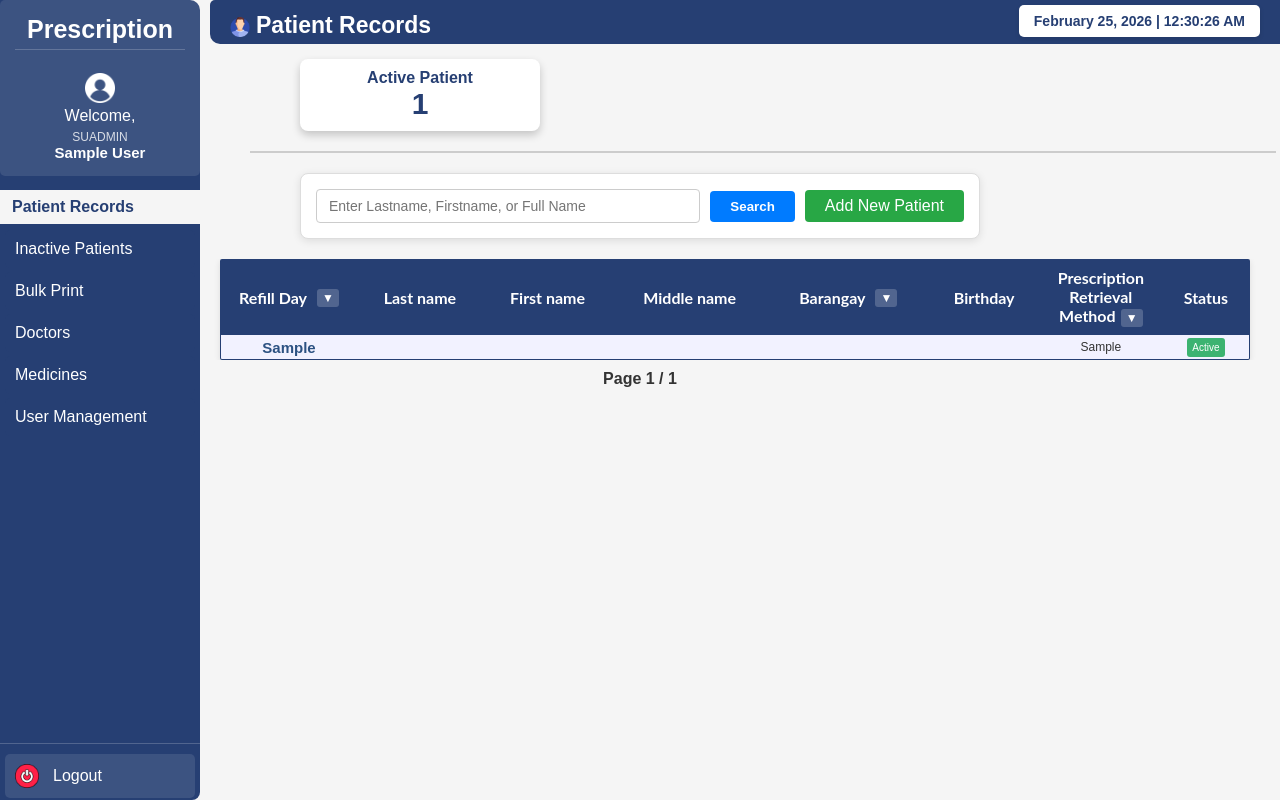
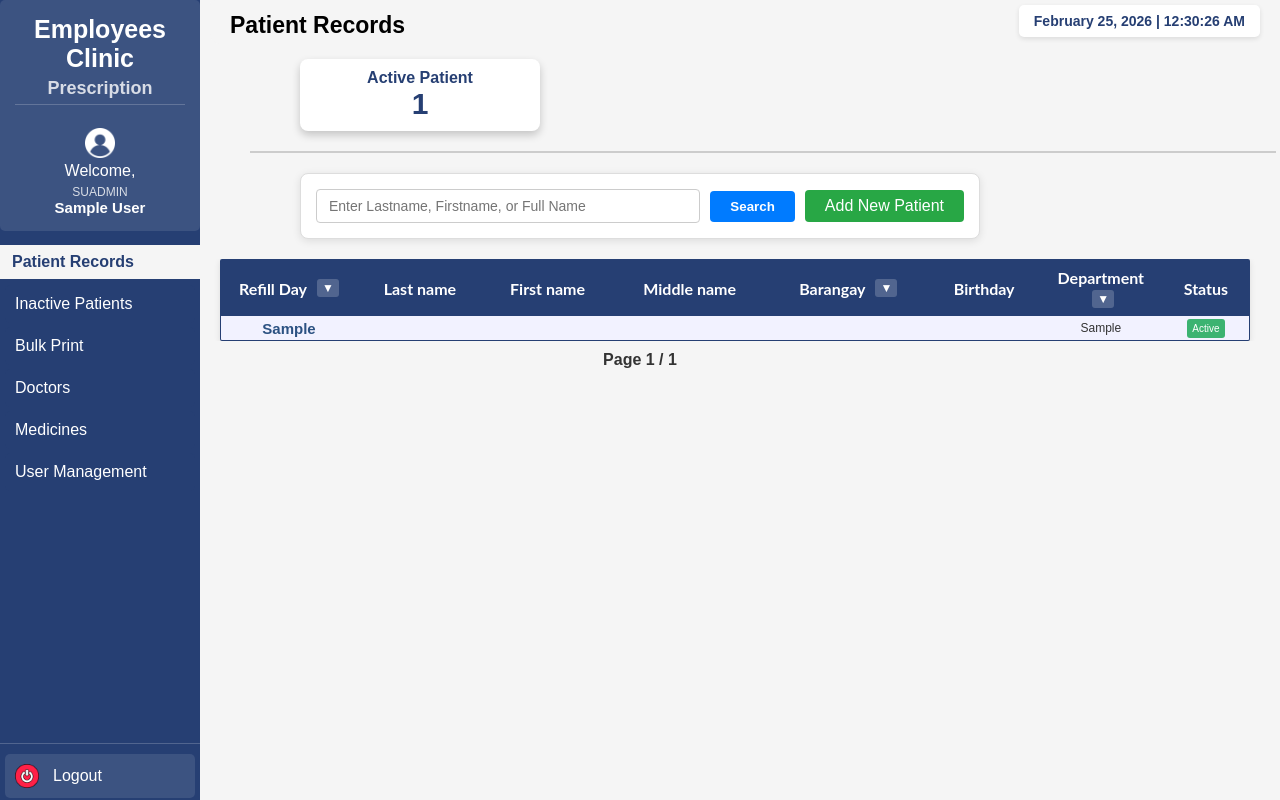
Before and after one commit to almolina300-del/Hospice1, a PHP site: page /patiententry.php in a window 1280 px wide. Run offline with PHP 8.4, Linux system fonts and the light colour scheme; the visitor is signed in with stand-in values (Sample User, id 1); tables that the repository leaves empty or names only in its code hold one stand-in row (values such as "Sample post"); data that the repository does not hold is empty.

Commit message:
EMP_CLINIC_2026_02_24

```diff
--- a/CSS/inactive_patient.css
+++ b/CSS/inactive_patient.css
@@ -1,3 +1,4 @@
+
 /* Modal styling */
 #deactivateModal > div {
     box-shadow: 0 5px 15px rgba(0,0,0,0.3);
--- a/CSS/ptinfo.css
+++ b/CSS/ptinfo.css
@@ -13,8 +13,8 @@ body {
 h1 {
   text-align: left;
   height: 20px;
-  color: white;
-  background-color: #263F73;
+  color: black;
+  background-color: whitesmoke;
   margin-left: 210px;
   margin-top: 0px;
   font-size: 23px;
--- a/CSS/style.css
+++ b/CSS/style.css
@@ -189,8 +189,8 @@ button[onclick*="showDeactivateModal"] {
  h1 {
    text-align: left;
    height: 20px;
-   color: white;
-   background-color: #263F73;
+   color: black;
+   background-color: whitesmoke;
    margin-left: 210px;
    margin-top: 0px;
    font-size: 23px;
@@ -316,8 +316,8 @@ button[onclick*="showDeactivateModal"] {
    padding-top: 0px;
    display: flex;
    flex-direction: column;
-   border-top-right-radius: 10px;
-   border-bottom-right-radius: 8px;
+   border-top-right-radius: 0px;
+   border-bottom-right-radius: 0px;
    z-index: 1000;
  }
 
--- a/Config/Config.php
+++ b/Config/Config.php
@@ -2,7 +2,7 @@
 define('SQL_HOST','localhost');
 define('SQL_USER','root');
 define('SQL_PASS','');
-define('SQL_DB','hospice');
+define('SQL_DB','employees_clinic');
 
 $conn = mysqli_connect(SQL_HOST, SQL_USER, SQL_PASS, SQL_DB);
 
--- a/Doctors.php
+++ b/Doctors.php
@@ -209,7 +209,7 @@ $table_doctors = "<table align='center'>
     </div>
 
     <h1 align='center'>
-        <img src="img/doctor_icon.png" alt="doctor_icon" class="logo">Doctors Management
+        Doctors Management
     </h1>
 
 
--- a/Patiententry.php
+++ b/Patiententry.php
@@ -87,17 +87,17 @@
             $refill_count = $row['count'];
         }
     }
-    $retrieval_filter = isset($_GET['retrieval_filter']) ? mysqli_real_escape_string($conn, $_GET['retrieval_filter']) : '';
-    $retrievalFilterActive = !empty($retrieval_filter) && $retrieval_filter != 'all';
+   $department_filter = isset($_GET['department_filter']) ? mysqli_real_escape_string($conn, $_GET['department_filter']) : '';
+$departmentFilterActive = !empty($department_filter) && $department_filter != 'all';
 
-    // Get count for selected retrieval method
-    $retrieval_count = 0;
-    if ($retrievalFilterActive) {
-        $count_query = "SELECT COUNT(*) as count FROM patient_details WHERE is_active = 1 AND Prescription_retrieval_method = '$retrieval_filter'";
+// Get count for selected department
+$department_count = 0;
+if ($departmentFilterActive) {
+    $count_query = "SELECT COUNT(*) as count FROM patient_details WHERE is_active = 1 AND Department = '$department_filter'";
     $result = mysqli_query($conn, $count_query);
     if ($result) {
         $row = mysqli_fetch_assoc($result);
-            $retrieval_count = $row['count'];
+        $department_count = $row['count'];
     }
 }
     ?>
@@ -117,7 +117,10 @@
             <?php if (isset($_SESSION['First_name'])): ?>
                 <div class="welcome-user" style="color: white; text-align: center; padding: 15px; margin-bottom: 10px; background: rgba(255,255,255,0.1); border-radius: 5px;">
                     <div style="font-size: 25px; color: white; font-weight: bold; margin-bottom: 5px; border-bottom: 1px solid rgba(255,255,255,0.2); padding-bottom: 5px;">
+                     Employees Clinic<br>
+                        <div style="margin-top: 5px; font-size: 18px; color: rgba(255,255,255,0.8);">
                           Prescription
+                        </div>
                     </div> <br>
                     <img src="img/user_icon.png" alt="User Icon" style="width: 30px; height: 30px; filter: brightness(0) invert(1);"><br>
                     Welcome,<br>
@@ -177,7 +180,7 @@
             </div>
         </div>
 
-        <h1 align='center'> <img src="img/patient_record_icon.png" alt="patient_record_icon" class="logo">Patient Records</h1>
+        <h1 align='center'>Patient Records</h1>
 
         <div class="datetime-header" id="liveDateTime">
             <?php
@@ -290,13 +293,13 @@
             WHERE p.Patient_id = pd.Patient_id
             ORDER BY p.Date DESC
             LIMIT 1) as LastRefillDay,
-        pd.Prescription_retrieval_method AS RetrievalMethod
+        pd.Department AS Department
     FROM patient_details pd
     WHERE $whereCondition";
 
-            // Prescription Retrieval Method filter - BEFORE $countSql is defined
-            if (!empty($retrieval_filter)) {
-                $sql .= " AND pd.Prescription_retrieval_method = '$retrieval_filter'";
+            // Department Method filter - BEFORE $countSql is defined
+            if (!empty($department_filter)) {
+    $sql .= " AND pd.Department = '$department_filter'";
 }
 
             if (!empty($barangay_filter)) {
@@ -330,8 +333,8 @@
             WHERE $whereCondition";
 
             // Add filters to count query
-            if (!empty($retrieval_filter)) {
-                $countSql .= " AND pd.Prescription_retrieval_method = '$retrieval_filter'";
+            if (!empty($department_filter)) {
+    $countSql .= " AND pd.Department = '$department_filter'";
 }
 
             if (!empty($barangay_filter)) {
@@ -356,9 +359,7 @@
                 }
             }
         } else {
-            // NO SEARCH - SHOW ALL RECORDS
-            // ... rest of your non-search code remains the same
-            // NO SEARCH - SHOW ALL RECORDS
+            /// NO SEARCH - SHOW ALL RECORDS
 // MODIFIED SQL TO INCLUDE LATEST PRESCRIPTION REFILL DAY
 $sql = "SELECT pd.*,
     (SELECT p.Refill_day
@@ -366,7 +367,7 @@
         WHERE p.Patient_id = pd.Patient_id
         ORDER BY p.Date DESC
         LIMIT 1) as LastRefillDay,
-        pd.Prescription_retrieval_method AS RetrievalMethod
+    pd.Department AS Department
 FROM patient_details pd
 WHERE pd.is_active = 1";
 
@@ -374,9 +375,9 @@
                 $sql .= " AND pd.Barangay = '$barangay_filter'";
             }
 
-            // ADD THIS - Prescription Retrieval Method filter for MAIN QUERY
-            if (!empty($retrieval_filter)) {
-                $sql .= " AND pd.Prescription_retrieval_method = '$retrieval_filter'";
+            // ADD THIS - Department filter for MAIN QUERY
+            if (!empty($department_filter)) {
+    $sql .= " AND pd.Department = '$department_filter'";
 }
             // Refill Day filter for MAIN QUERY
             if (!empty($refill_filter)) {
@@ -409,8 +410,8 @@
                 $countSql .= " AND pd.Barangay = '$barangay_filter'";
             }
             // ADD THIS - Prescription Retrieval Method filter for COUNT QUERY
-            if (!empty($retrieval_filter)) {
-                $countSql .= " AND pd.Prescription_retrieval_method = '$retrieval_filter'";
+           if (!empty($department_filter)) {
+    $countSql .= " AND pd.Department = '$department_filter'";
 }
             // Refill Day filter for COUNT QUERY
             if (!empty($refill_filter)) {
@@ -517,31 +518,29 @@
             // Prescription Retrieval Method header with filter button
            echo "<th class='narrow-column'>";
 echo "<div class='prescription-header-container'>";
-
-            // Column title
-            echo "<span style='color:white;'>Prescription Retrieval Method</span>";
+echo "<span style='color:white;'>Department</span>";
 
             // Show filter indicator if active
-            if ($retrievalFilterActive) {
+           if ($departmentFilterActive) {
     echo "<span class='filter-indicator'>🔍</span>";
 
     // Show count badge in the header
-                echo "<span class='barangay-count-badge' title='$retrieval_count patients with $retrieval_filter retrieval method'>$retrieval_count</span>";
+    echo "<span class='barangay-count-badge' title='$department_count patients with $department_filter department'>$department_count</span>";
 }
 
 // Filter button with dynamic icon
-            $filterIcon = $retrievalFilterActive ? "🔽" : "▼";
-            echo "<button class='filter-btn' onclick=\"showRetrievalFilter()\" title='Filter by Prescription Retrieval Method'>$filterIcon</button>";
+$filterIcon = $departmentFilterActive ? "🔽" : "▼";
+echo "<button class='filter-btn' onclick=\"showDepartmentFilter()\" title='Filter by Department'>$filterIcon</button>";
 
 // Clear filter button (only show when filter is active)
-            if ($retrievalFilterActive) {
+if ($departmentFilterActive) {
     // Build clear URL
     $queryParams = $_GET;
-                unset($queryParams['retrieval_filter']);
+    unset($queryParams['department_filter']);
     unset($queryParams['page']); // Reset to page 1
     $clearUrl = $_SERVER['PHP_SELF'] . '?' . http_build_query($queryParams);
 
-                echo "<a href='" . $clearUrl . "' class='clear-filter-btn' title='Clear Prescription Retrieval Method Filter'>❌</a>";
+    echo "<a href='" . $clearUrl . "' class='clear-filter-btn' title='Clear Department Filter'>❌</a>";
 }
 
             echo "</div>";
@@ -575,9 +574,9 @@
                 foreach ($otherColumns as $col) {
                     echo "<td align='center'>" . strtoupper($row[$col]) . "</td>";
                 }
-                // Prescription Retrieval Method Column (make sure this column exists in your database)
-                $retrievalMethod = !empty($row['RetrievalMethod']) ? $row['RetrievalMethod'] : 'NOT SPECIFIED';
-                echo "<td align='center' style='font-size:12px; width: 120px;'>" . htmlspecialchars($retrievalMethod) . "</td>";
+                // Department Method Column (make sure this column exists in your database)
+                $department = !empty($row['Department']) ? $row['Department'] : 'NOT SPECIFIED';
+echo "<td align='center' style='font-size:12px; width: 120px;'>" . htmlspecialchars($department) . "</td>";
 
 
                 // Status Column (needs special handling since it has a button)
@@ -617,7 +616,7 @@
     if (!empty($runsearch)) $prev_link .= "&dosearch=" . urlencode($runsearch);
     if (!empty($barangay_filter)) $prev_link .= "&barangay_filter=" . urlencode($barangay_filter);
     if (!empty($refill_filter)) $prev_link .= "&refill_filter=" . urlencode($refill_filter);
-            if (!empty($retrieval_filter)) $prev_link .= "&retrieval_filter=" . urlencode($retrieval_filter);
+    if (!empty($department_filter)) $prev_link .= "&department_filter=" . urlencode($department_filter);
 
             echo "<a href='" . $prev_link . "'
         style='padding:8px 15px; margin-right:10px;
@@ -632,7 +631,7 @@
             if (!empty($runsearch)) $next_link .= "&dosearch=" . urlencode($runsearch);
             if (!empty($barangay_filter)) $next_link .= "&barangay_filter=" . urlencode($barangay_filter);
             if (!empty($refill_filter)) $next_link .= "&refill_filter=" . urlencode($refill_filter);
-            if (!empty($retrieval_filter)) $next_link .= "&retrieval_filter=" . urlencode($retrieval_filter);
+           if (!empty($department_filter)) $next_link .= "&department_filter=" . urlencode($department_filter);
             echo "<a href='" . $next_link . "'
         style='padding:8px 15px;
             background:#28A745; color:white;
@@ -1060,12 +1059,12 @@
                 });
             });
             // Add these functions to your existing JavaScript section
-            function showRetrievalFilter() {
-                document.getElementById('retrievalFilterModal').style.display = 'flex';
+            function showDepartmentFilter() {
+                document.getElementById('departmentFilterModal').style.display = 'flex';
             }
 
-            function hideRetrievalFilter() {
-                document.getElementById('retrievalFilterModal').style.display = 'none';
+            function hideDepartmentFilter() {
+                document.getElementById('departmentFilterModal').style.display = 'none';
             }
 
             // Update the existing Escape key handler to include retrieval filter
@@ -1073,11 +1072,13 @@
                 if (e.key === 'Escape') {
                     hideBarangayFilter();
                     hideRefillDayFilter();
-                    hideRetrievalFilter();
+                    hideDepartmentFilter();
                     hideDeactivateModal();
                 }
             });
         </script>
+
+
         <!-- Refill Day Filter Modal -->
         <div id="refillDayFilterModal" style="display:none; position:fixed; top:0; left:0; width:100%; height:100%; background:rgba(0,0,0,0.5); z-index:10001; justify-content:center; align-items:center;">
             <div style="background:white; padding:20px; border-radius:8px; width:400px; max-height:80vh; overflow-y:auto;">
@@ -1160,27 +1161,29 @@
                 if (e.key === 'Escape') {
                     hideBarangayFilter();
                     hideRefillDayFilter();
+                    hideDepartmentFilter();
                     hideDeactivateModal();
                 }
             });
         </script>
-        <!-- Prescription Retrieval Method Filter Modal -->
-        <div id="retrievalFilterModal" style="display:none; position:fixed; top:0; left:0; width:100%; height:100%; background:rgba(0,0,0,0.5); z-index:10002; justify-content:center; align-items:center;">
+
+        <!-- Department Filter Modal (Correct Version) -->
+        <div id="departmentFilterModal" style="display:none; position:fixed; top:0; left:0; width:100%; height:100%; background:rgba(0,0,0,0.5); z-index:10002; justify-content:center; align-items:center;">
             <div style="background:white; padding:20px; border-radius:8px; width:400px; max-height:80vh; overflow-y:auto;">
-                <h3 style="margin-top:0; color:#263F73;">Filter by Prescription Retrieval Method</h3>
-                <form method="get" action="Patiententry.php" id="retrievalFilterForm">
+                <h3 style="margin-top:0; color:#263F73;">Filter by Department</h3>
+                <form method="get" action="Patiententry.php" id="departmentFilterForm">
                     <div style="margin-bottom:15px;">
-                        <label style="display:block; margin-bottom:5px; font-weight:bold;">Select Retrieval Method:</label>
-                        <select name="retrieval_filter" style="width:100%; padding:8px; border:1px solid #ccc; border-radius:4px;">
-                            <option value="">All Methods</option>
+                        <label style="display:block; margin-bottom:5px; font-weight:bold;">Select Department:</label>
+                        <select name="department_filter" style="width:100%; padding:8px; border:1px solid #ccc; border-radius:4px;">
+                            <option value="">All Departments</option>
                             <?php
-                            $retrieval_query = mysqli_query($conn, "SELECT DISTINCT Prescription_retrieval_method FROM patient_details WHERE is_active = 1 AND Prescription_retrieval_method != '' AND Prescription_retrieval_method IS NOT NULL ORDER BY Prescription_retrieval_method ASC");
-                            $current_filter = $_GET['retrieval_filter'] ?? '';
-                            while ($retrieval_row = mysqli_fetch_assoc($retrieval_query)) {
-                                $method_name = strtoupper($retrieval_row['Prescription_retrieval_method']);
+                            $department_query = mysqli_query($conn, "SELECT DISTINCT Department FROM patient_details WHERE is_active = 1 AND Department != '' AND Department IS NOT NULL ORDER BY Department ASC");
+                            $current_filter = $_GET['department_filter'] ?? '';
+                            while ($dept_row = mysqli_fetch_assoc($department_query)) {
+                                $dept_name = strtoupper($dept_row['Department']);
 
-                                // Get count for this method
-                                $count_query = "SELECT COUNT(*) as count FROM patient_details WHERE is_active = 1 AND Prescription_retrieval_method = '$method_name'";
+                                // Get count for this department
+                                $count_query = "SELECT COUNT(*) as count FROM patient_details WHERE is_active = 1 AND Department = '$dept_name'";
                                 $count_result = mysqli_query($conn, $count_query);
                                 $count = 0;
                                 if ($count_result) {
@@ -1188,8 +1191,8 @@
                                     $count = $count_row['count'];
                                 }
 
-                                $selected = ($current_filter == $method_name) ? 'selected' : '';
-                                echo "<option value='" . htmlspecialchars($method_name) . "' $selected>" . $method_name . " ($count patients)</option>";
+                                $selected = ($current_filter == $dept_name) ? 'selected' : '';
+                                echo "<option value='" . htmlspecialchars($dept_name) . "' $selected>" . $dept_name . " ($count patients)</option>";
                             }
                             ?>
                         </select>
@@ -1209,7 +1212,7 @@
 
                     <div style="display:flex; gap:10px; margin-top:20px;">
                         <button type="submit" style="flex:1; padding:10px; background:#263F73; color:white; border:none; border-radius:4px; cursor:pointer;">Apply Filter</button>
-                        <button type="button" onclick="hideRetrievalFilter()" style="flex:1; padding:10px; background:#6c757d; color:white; border:none; border-radius:4px; cursor:pointer;">Cancel</button>
+                        <button type="button" onclick="hideDepartmentFilter()" style="flex:1; padding:10px; background:#6c757d; color:white; border:none; border-radius:4px; cursor:pointer;">Cancel</button>
                         <?php if (!empty($current_filter)): ?>
                             <a href="?page=1&o=<?php echo $ord; ?><?php echo !empty($runsearch) ? '&dosearch=' . urlencode($runsearch) : ''; ?><?php echo !empty($barangay_filter) ? '&barangay_filter=' . urlencode($barangay_filter) : ''; ?><?php echo !empty($refill_filter) ? '&refill_filter=' . urlencode($refill_filter) : ''; ?>"
                                 style="flex:1; padding:10px; background:#dc3545; color:white; text-decoration:none; border-radius:4px; text-align:center; line-height:38px;">
--- a/bulk_print.php
+++ b/bulk_print.php
@@ -751,7 +751,6 @@ $today_date = date('Y-m-d');
     </div>
 
     <h1 align="center">
-        <img src="img/printer.png" alt="bulk_print_icon" class="logo">
         Bulk Printing
     </h1>
 
--- a/inactive_patient.php
+++ b/inactive_patient.php
@@ -157,8 +157,8 @@ $table_patients = "<table align='center'>
         </div>
     </div>
 
-    <h1 align='center' style="background-color: #dc3545; color: white; padding: 12px 20px; margin-left: 210px; margin-top: 0px; font-size: 23px; border-radius: 5px 0 0 10px;">
-        <img src="img/inactive_patient.png" alt="inactive_icon" class="logo" style="width: 30px; height: 30px;"> Inactive Patients
+    <h1 align='center' style="background-color: whitesmoke; color: black; padding: 12px 20px; margin-left: 210px; margin-top: 0px; font-size: 23px; border-radius: 5px 0 0 10px;">
+        Inactive Patients
     </h1>
 
     <?php
--- a/medicines.php
+++ b/medicines.php
@@ -136,7 +136,7 @@ $totalPages = ceil($totalRows / $limit);
         </div>
     </div>
 
-    <h1 align='center'> <img src="img/medicine_header.png" alt="medicine_icon" class="logo">Medicine</h1>
+    <h1 style="margin-top: 1px; margin-left: 180px; text-align: left;"> Medicine List</h1>
 
     <?php
     // Display success/error messages from medicine_transact.php
--- a/user_management.php
+++ b/user_management.php
@@ -313,7 +313,7 @@ if ($is_suadmin) {
 
     <?php if ($is_suadmin): ?>
         <!-- SUADMIN VIEW: Show full user management interface -->
-        <h1 align='center'> <img src="img/user_management_icon.png" alt="user_management_icon" class="logo">User Management</h1>
+        <h1 align='center'> User Management</h1>
 
         <?php
         // Count total users
```
Also changed, not shown: CSS/doctors.css (+4 -4 lines), CSS/medicine.css (+4 -4 lines), index.php (+4 -3 lines), ptedit.php (+9 -10 lines), img/offices.jpeg (added), 1 other file. Lines whose indentation alone changed are shown as unchanged.
